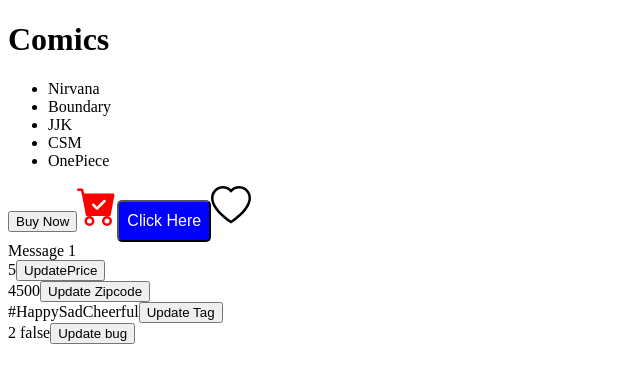
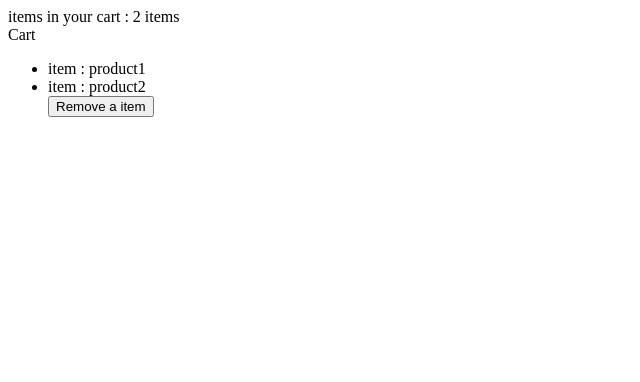
Before and after one commit to animesh0701/comic_app, a React (Vite) app: page / in a window 1280 px wide. Shown: the top 382 px of the page, without its empty margins (0-640 px from the left). Built offline with nearby package versions, Linux system fonts and the light colour scheme; the HTML template or start-up script is replaced by a standard one.

Commit message:
Updating multiple components

```diff
--- a/src/App.tsx
+++ b/src/App.tsx
@@ -11,6 +11,8 @@ import UpdatePrice from "./components/UpdatePrice";
 import UpdateZip from "./components/UpdateZip";
 import UpdateTag from "./components/UpdateTag";
 import UpdateBug from "./components/UpdateBug";
+import Navbar from "./components/Navbar";
+import Cart from "./components/Cart";
 const comics = ["Nirvana", "Boundary", "JJK", "CSM", "OnePiece"];
 
 const handleSelectItem = (item: string) => {
@@ -19,10 +21,16 @@ const handleSelectItem = (item: string) => {
 
 function App() {
   const [alertVisible, setAlertVisibility] = useState(false);
+  const [cartItem, setCartItem] = useState(["product1", "product2"]);
 
+  const HandleClick = () => {
+    setCartItem(
+      cartItem.filter((item) => item !== cartItem[cartItem.length - 1])
+    );
+  };
   return (
     <div>
-      <ListGroup
+      {/*<ListGroup
         items={comics}
         heading="Comics"
         onSelectItem={handleSelectItem}
@@ -42,6 +50,9 @@ function App() {
       <UpdateZip />
       <UpdateTag />
       <UpdateBug />
+      */}
+      <Navbar items={cartItem} />
+      <Cart items={cartItem} clickHandler={HandleClick} />
     </div>
   );
 }
--- /dev/null
+++ b/src/components/Cart.tsx
@@ -0,0 +1,20 @@
+import React from "react";
+interface Props {
+  items: string[];
+  clickHandler: () => void;
+}
+const Cart = ({ items, clickHandler }: Props) => {
+  return (
+    <>
+      <div>Cart</div>
+      <ul>
+        {items.length === 0
+          ? "No items in cart"
+          : items.map((item) => <li key={item}>item : {item}</li>)}
+        <button onClick={clickHandler}>Remove a item</button>
+      </ul>
+    </>
+  );
+};
+
+export default Cart;
--- /dev/null
+++ b/src/components/Navbar.tsx
@@ -0,0 +1,11 @@
+import React from "react";
+
+interface Props {
+  items: string[];
+}
+
+const Navbar = ({ items }: Props) => {
+  return <div>items in your cart : {items.length} items</div>;
+};
+
+export default Navbar;
```
